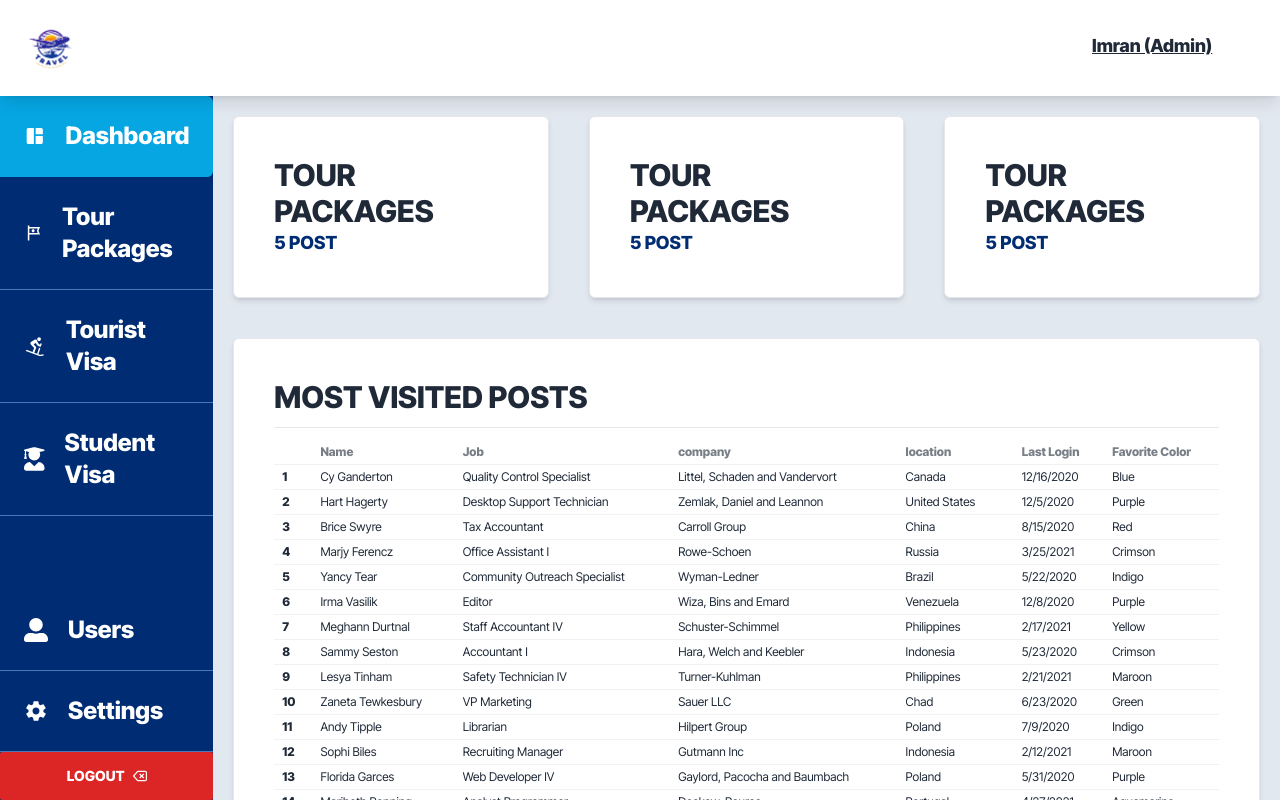
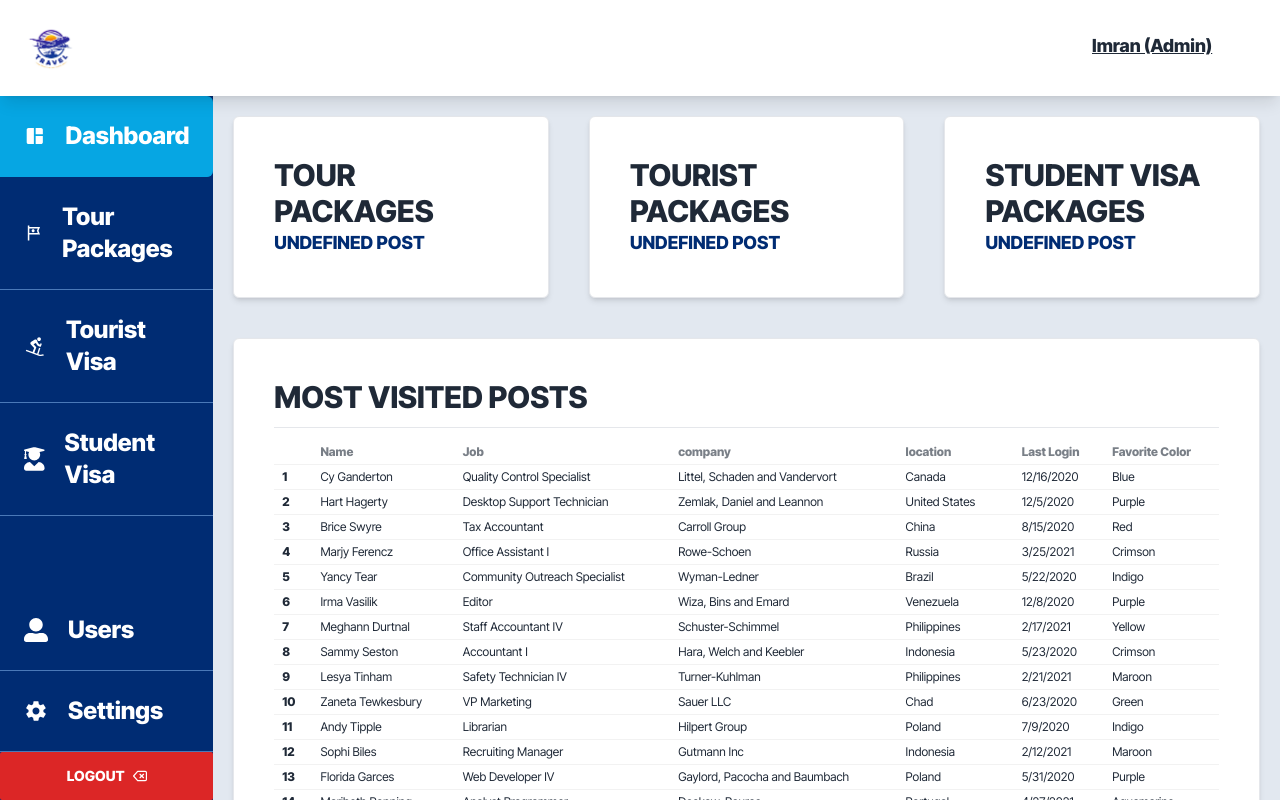
Before and after one commit to imran0dot/Easy-Travel-Client, a React (Vite) app: page /dashboard in a window 1280 px wide. Shown: the top 800 px of the page. Built offline with nearby package versions, Linux system fonts and the light colour scheme; no server answers; sample sign-in values are in the browser's storage.

Commit message:
dashboard cound box complete

```diff
--- a/src/Dashboard/Pages/main/index.jsx
+++ b/src/Dashboard/Pages/main/index.jsx
@@ -1,23 +1,38 @@
+import { useEffect, useState } from "react";
 import SimpleBoxContainer from "../../../components/base/SimpleBoxContainer";
+import axios from "axios";
 
 // TODO
 const DashboardMain = () => {
+    const [data, setData] = useState({});
+
+    const manageCount = (postLength) => {
+        if (postLength > 1) {
+            return `${postLength} posts`;
+        } else {
+            return `${postLength} post`;
+        }
+    }
+
+    useEffect(() => {
+        axios('data').then(res => setData(res.data));
+    }, [])
     return (
         <div className="flex flex-col gap-10">
             <div className="flex justify-between items-center gap-10">
                 <SimpleBoxContainer>
                     <h3 className="font-bold text-3xl uppercase">Tour Packages</h3>
-                    <p className="text-secondary uppercase font-bold text-lg">5 post</p>
+                    <p className="text-secondary uppercase font-bold text-lg">{manageCount(data?.tourPackageCount)}</p>
                 </SimpleBoxContainer>
 
                 <SimpleBoxContainer>
-                    <h3 className="font-bold text-3xl uppercase">Tour Packages</h3>
-                    <p className="text-secondary uppercase font-bold text-lg">5 post</p>
+                    <h3 className="font-bold text-3xl uppercase">Tourist Packages</h3>
+                    <p className="text-secondary uppercase font-bold text-lg">{manageCount(data?.touristPackageCount)}</p>
                 </SimpleBoxContainer>
 
                 <SimpleBoxContainer>
-                    <h3 className="font-bold text-3xl uppercase">Tour Packages</h3>
-                    <p className="text-secondary uppercase font-bold text-lg">5 post</p>
+                    <h3 className="font-bold text-3xl uppercase">Student Visa Packages</h3>
+                    <p className="text-secondary uppercase font-bold text-lg">{manageCount(data?.studentVisaCount)}</p>
                 </SimpleBoxContainer>
 
             </div>
--- a/src/pages/SIngleTourPackage/index.jsx
+++ b/src/pages/SIngleTourPackage/index.jsx
@@ -12,8 +12,6 @@ const SingleTourPackage = () => {
 
     const { data } = useData(`${url[0]}/${url[1]}`);
     const { title, content, featureImage } = data ?? {};
-
-    console.log(data.length);
     return (
         <div>
             {/* top section  */}
```
